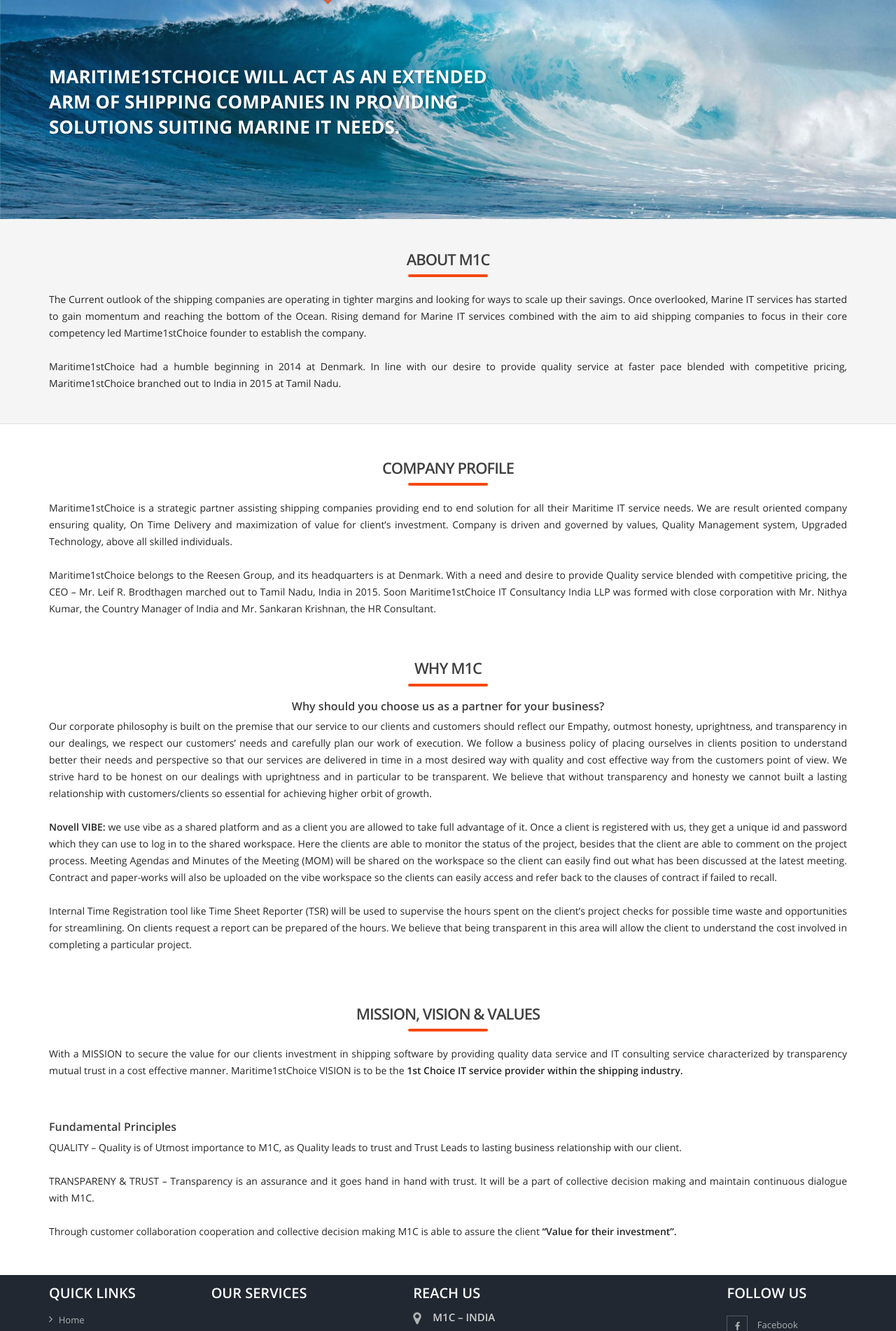
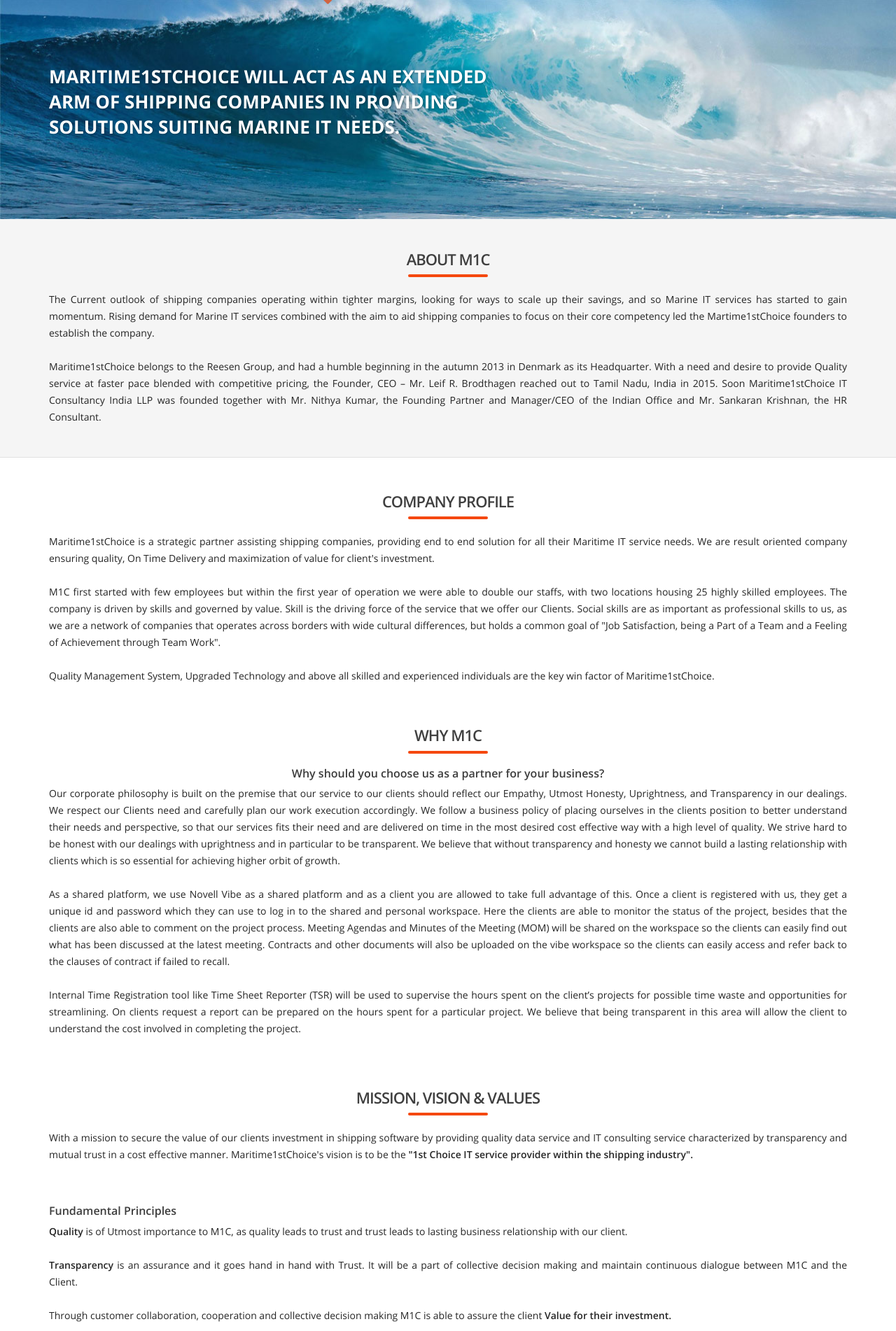
Before and after one commit to shananbu/maritime1choice, a PHP site: page /index.php in a window 1280 px wide. Shown: the part 94-1996 px from the top of the page at 70% size. Run offline with PHP 8.4, Linux system fonts and the light colour scheme; data that the repository does not hold is empty.

Commit message:
M1C Gallery

```diff
--- a/contactUs.php
+++ b/contactUs.php
@@ -72,7 +72,7 @@
 
                 <p><b class="bold-font">M1C – DENMARK</b><br>Maritime1stChoice ApS<br>
                   Leestrupvej 31,<br>
-                  4683 Ronnede,<br>
+                  4683 Rønnede,<br>
                   Denmark,<br>
                   Telephone: +45 31598800<br></p>
               </li>
--- a/footer.php
+++ b/footer.php
@@ -44,7 +44,7 @@
             <h1>M1C – DENMARK</h1>
             <p>Maritime1stChoice ApS<br>
               Leestrupvej 31,<br>
-              4683 Ronnede,<br>
+              4683 Rønnede,<br>
               Denmark.<br>
               Telephone: +45 31598800<br>
             </p>
--- a/index.php
+++ b/index.php
@@ -30,115 +30,128 @@
 <section id="about" class="home_welcome">
   <div class="container te_ju">
     <h1 class="h_1">ABOUT M1C </h1>
-    <p> The Current outlook of the shipping companies are operating in tighter margins and looking for ways to
+    <p>
+      The Current outlook of shipping companies operating within tighter margins, looking for ways to
 
-      scale up their savings. Once overlooked, Marine IT services has started to gain momentum and reaching
+      scale up their savings, and so Marine IT services has started to gain momentum. Rising demand
 
-      the bottom of the Ocean. Rising demand for Marine IT services combined with the aim to aid shipping
+      for Marine IT services combined with the aim to aid shipping companies to focus on their core
 
-      companies to focus in their core competency led Martime1stChoice founder to establish the company. <br>
-      <br>
-      Maritime1stChoice had a humble beginning in 2014 at Denmark. In line with our desire to provide quality
+      competency led the Martime1stChoice founders to establish the company.<br><br>
+      Maritime1stChoice belongs to the Reesen Group, and had a humble beginning in the autumn
 
-      service at faster pace blended with competitive pricing, Maritime1stChoice branched out to India in 2015
+      2013 in Denmark as its Headquarter. With a need and desire to provide Quality service at faster
 
-      at Tamil Nadu.</p>
+      pace blended with competitive pricing, the Founder, CEO – Mr. Leif R. Brodthagen reached out
+
+      to Tamil Nadu, India in 2015. Soon Maritime1stChoice IT Consultancy India LLP was founded
+
+      together with Mr. Nithya Kumar, the Founding Partner and Manager/CEO of the Indian Office
+
+      and Mr. Sankaran Krishnan, the HR Consultant.
+    </p>
   </div>
 </section>
 <section class="ful_row">
   <div class="container te_ju">
     <div class="home_service ad_pa" id="profile">
       <h1 class="h_1">COMPANY PROFILE</h1>
-      <p> Maritime1stChoice is a strategic partner assisting shipping companies providing end to end
+      <p>Maritime1stChoice is a strategic partner assisting shipping companies, providing end to end
 
-        solution for all their Maritime IT service needs. We are result oriented company ensuring
+        solution for all their Maritime IT service needs. We are result oriented company ensuring quality,
 
-        quality, On Time Delivery and maximization of value for client’s investment. Company is driven
+        On Time Delivery and maximization of value for client's investment.<br>
+        <br>
+        M1C first started with few employees but within the first year of operation we were able to
 
-        and governed by values, Quality Management system, Upgraded Technology, above all skilled
+        double our staffs, with two locations housing 25 highly skilled employees. The company is driven
 
-        individuals.<br>
-        <br>
-        Maritime1stChoice belongs to the Reesen Group, and its headquarters is at Denmark. With a need
+        by skills and governed by value. Skill is the driving force of the service that we offer our Clients.
 
-        and desire to provide Quality service blended with competitive pricing, the CEO – Mr. Leif R.
+        Social skills are as important as professional skills to us, as we are a network of companies that
 
-        Brodthagen marched out to Tamil Nadu, India in 2015. Soon Maritime1stChoice IT Consultancy India
+        operates across borders with wide cultural differences, but holds a common goal of "Job
 
-        LLP was formed with close corporation with Mr. Nithya Kumar, the Country Manager of India and
+        Satisfaction, being a Part of a Team and a Feeling of Achievement through Team Work". <br><br>
+        Quality Management System, Upgraded Technology and above all skilled and experienced
 
-        Mr. Sankaran Krishnan, the HR Consultant. </p>
+        individuals are the key win factor of Maritime1stChoice.
+      </p>
     </div>
     <div class="why_choose ad_pa" id="why_mic">
       <h1 class="h_1">WHY M1C </h1>
       <h1 class="h_2 te_c">Why should you choose us as a partner for your business?</h1>
-      <p> Our corporate philosophy is built on the premise that our service to our clients and customers
+      <p>Our corporate philosophy is built on the premise that our service to our clients should reflect our
 
-        should reflect our Empathy, outmost honesty, uprightness, and transparency in our dealings, we
+        Empathy, Utmost Honesty, Uprightness, and Transparency in our dealings. We respect our
 
-        respect our customers’ needs and carefully plan our work of execution. We follow a business
+        Clients need and carefully plan our work execution accordingly. We follow a business policy of
 
-        policy of placing ourselves in clients position to understand better their needs and perspective
+        placing ourselves in the clients position to better understand their needs and perspective, so
 
-        so that our services are delivered in time in a most desired way with quality and cost effective
+        that our services fits their need and are delivered on time in the most desired cost effective way
 
-        way from the customers point of view. We strive hard to be honest on our dealings with
+        with a high level of quality. We strive hard to be honest with our dealings with uprightness and
 
-        uprightness and in particular to be transparent. We believe that without transparency and
+        in particular to be transparent. We believe that without transparency and honesty we cannot
 
-        honesty we cannot built a lasting relationship with customers/clients so essential for achieving
+        build a lasting relationship with clients which is so essential for achieving higher orbit of growth.<br>
+        <br>
+        As a shared platform, we use Novell Vibe as a shared platform and as a client you are allowed to
 
-        higher orbit of growth.<br>
+        take full advantage of this. Once a client is registered with us, they get a unique id and password
+
+        which they can use to log in to the shared and personal workspace. Here the clients are able to
+
+        monitor the status of the project, besides that the clients are also able to comment on the
+
+        project process. Meeting Agendas and Minutes of the Meeting (MOM) will be shared on the
+
+        workspace so the clients can easily find out what has been discussed at the latest meeting.
+
+        Contracts and other documents will also be uploaded on the vibe workspace so the clients can
+
+        easily access and refer back to the clauses of contract if failed to recall.<br>
         <br>
-        <b class="bold-font">Novell VIBE:</b> we use vibe as a shared platform and as a client you are allowed to take
-        full
+        Internal Time Registration tool like Time Sheet Reporter (TSR) will be used to supervise the hours
 
-        advantage of it. Once a client is registered with us, they get a unique id and password which
+        spent on the client’s projects for possible time waste and opportunities for streamlining. On
 
-        they can use to log in to the shared workspace. Here the clients are able to monitor the status
+        clients request a report can be prepared on the hours spent for a particular project. We believe
 
-        of the project, besides that the client are able to comment on the project process. Meeting
+        that being transparent in this area will allow the client to understand the cost involved in
 
-        Agendas and Minutes of the Meeting (MOM) will be shared on the workspace so the client can
-
-        easily find out what has been discussed at the latest meeting. Contract and paper-works will
-
-        also be uploaded on the vibe workspace so the clients can easily access and refer back to the
-
-        clauses of contract if failed to recall.<br>
-        <br>
-        Internal Time Registration tool like Time Sheet Reporter (TSR) will be used to supervise the
-
-        hours spent on the client’s project checks for possible time waste and opportunities for
-
-        streamlining. On clients request a report can be prepared of the hours. We believe that being
-
-        transparent in this area will allow the client to understand the cost involved in completing a
-
-        particular project. <br>
+        completing the project. <br>
         <br>
       </p>
     </div>
     <div class="ad_pa" id="mis_val">
       <h1 class="h_1">MISSION, VISION & VALUES</h1>
-      <p>With a MISSION to secure the value for our clients investment in shipping software by providing
-        quality data service and IT consulting service characterized by transparency mutual trust in a
-        cost effective manner. Maritime1stChoice VISION is to be the <b class="bold-font">1st Choice IT service provider
-        within the shipping industry.</b>
-</p>
+      <p>
+        With a mission to secure the value of our clients investment in shipping software by providing
+
+        quality data service and IT consulting service characterized by transparency and mutual trust in a
+
+        cost effective manner. Maritime1stChoice's vision is to be the  <b class="bold-font">"1st Choice IT service provider
+
+        within the shipping industry".</b>
+      </p>
 		<br>
         <br>
       <h1 class="h_2"> Fundamental Principles </h1>
 
 	  <p>
-      QUALITY – Quality is of Utmost importance to M1C, as
-      Quality leads to trust and Trust Leads to lasting business relationship with our client. <br>
+        <b class="bold-font">Quality</b> is of Utmost importance to M1C, as quality leads to trust and trust leads to lasting
+
+        business relationship with our client. <br>
       <br>
-      TRANSPARENY & TRUST – Transparency is an assurance and it goes hand in hand with trust. It will be a
-      part of collective decision making and maintain continuous dialogue with M1C. <br>
+        <b class="bold-font">Transparency</b> is an assurance and it goes hand in hand with Trust. It will be a part of collective
+
+        decision making and maintain continuous dialogue between M1C and the Client.<br>
       <br>
-      Through
-      customer collaboration cooperation and collective decision making M1C is able to assure the client <b class="bold-font">“Value for their investment”.</b>
+        Through customer collaboration, cooperation and collective decision making M1C is able to
+
+        assure the client <b class="bold-font">Value for their investment.</b>
       </p>
     </div>
   </div>
```
Also changed, not shown: careers.php (+21 -25 lines), ourClients.php (+18 -10 lines).
